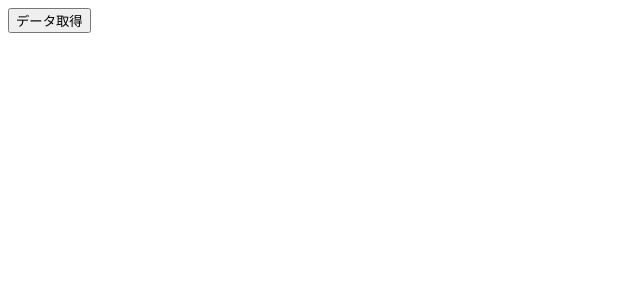
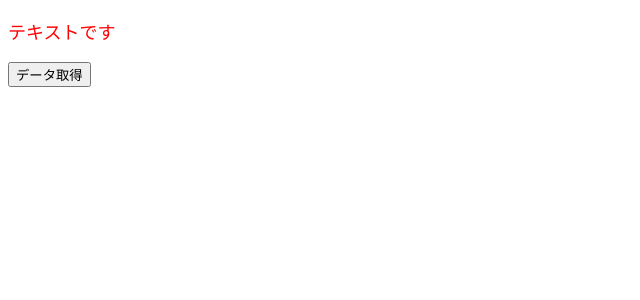
Before and after one commit to harauma/React_ts, a React (Create React App) app: page / in a window 1280 px wide. Shown: the top 300 px of the page, without its empty margins (0-640 px from the left). Built offline with nearby package versions, Linux system fonts and the light colour scheme.

Commit message:
関数コンポーネント 型定義追加

```diff
--- a/src/App.tsx
+++ b/src/App.tsx
@@ -3,6 +3,7 @@
 import "./styles.css";
 import { Todo } from "./Todo";
 import { TodoType } from "./types/todo";
+import { Text } from "./Text";
 
 export default function App() {
   const [todos, setTodos] = useState<Array<TodoType>>([]);
@@ -16,6 +17,7 @@
   };
   return (
     <div className="App">
+      <Text color="red" fontSize="18px" />
       <button onClick={onClickFeachData}>データ取得</button>
       {todos.map((todo) => (
         <Todo
--- /dev/null
+++ b/src/Text.tsx
@@ -0,0 +1,11 @@
+import { VFC } from "react";
+
+type Props = {
+  color: string;
+  fontSize: string;
+};
+
+export const Text: VFC<Props> = (props) => {
+  const { color, fontSize } = props;
+  return <p style={{ color, fontSize }}>テキストです</p>;
+};
--- a/src/Todo.tsx
+++ b/src/Todo.tsx
@@ -1,6 +1,7 @@
+import { VFC } from "react";
 import { TodoType } from "./types/todo";
 
-export const Todo = (props: Omit<TodoType, "id">) => {
+export const Todo: VFC<Omit<TodoType, "id">> = (props) => {
   const { title, userId, completed = false } = props;
   const completeMark = completed ? "[完]" : "[未]";
   return <p>{`${completeMark}${title}(ユーザー:${userId})`}</p>;
```
